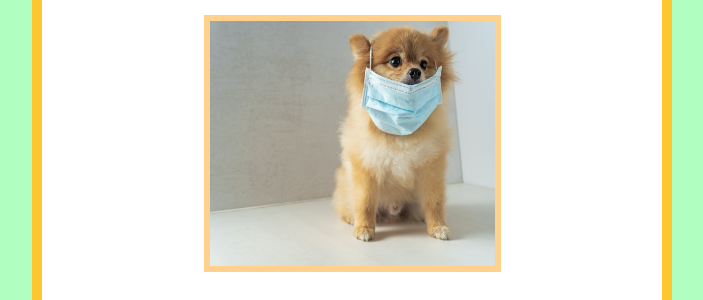
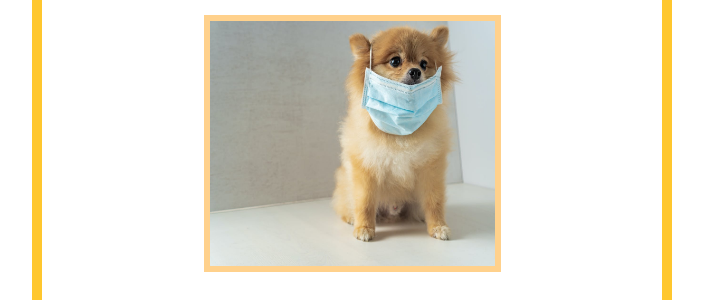
Before and after one commit to CoxVictoria/petgoreeeeeee, a plain HTML site: page Index.html in a window 1280 px wide. Shown: the part 380-680 px from the top of the page, without its empty margins (288-991 px from the left). Drawn offline with Linux system fonts and the light colour scheme.

Commit message:
Update stylesheet.css

```diff
--- a/stylesheet.css
+++ b/stylesheet.css
@@ -1,6 +1,3 @@
-html {
-    background-color: rgb(176, 255, 193);
-}
 
 body {
     background-color: white;
```
